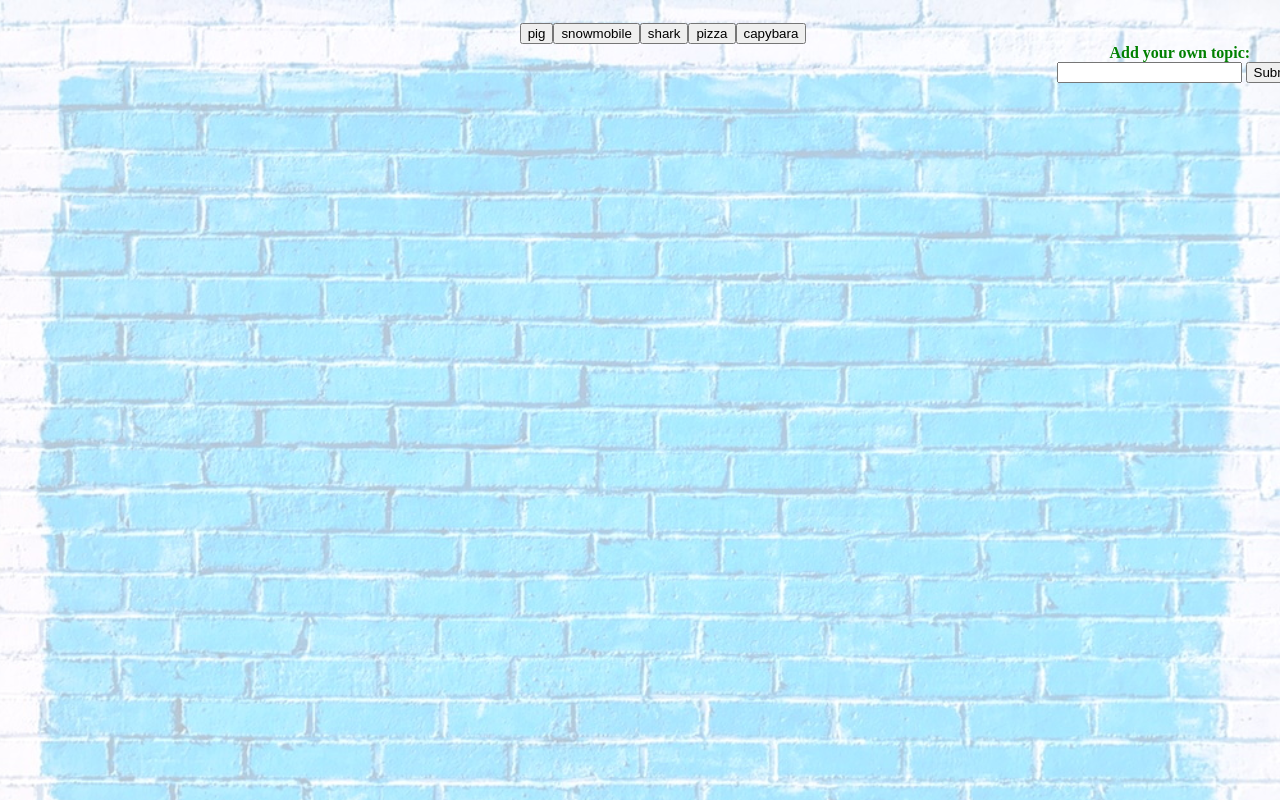
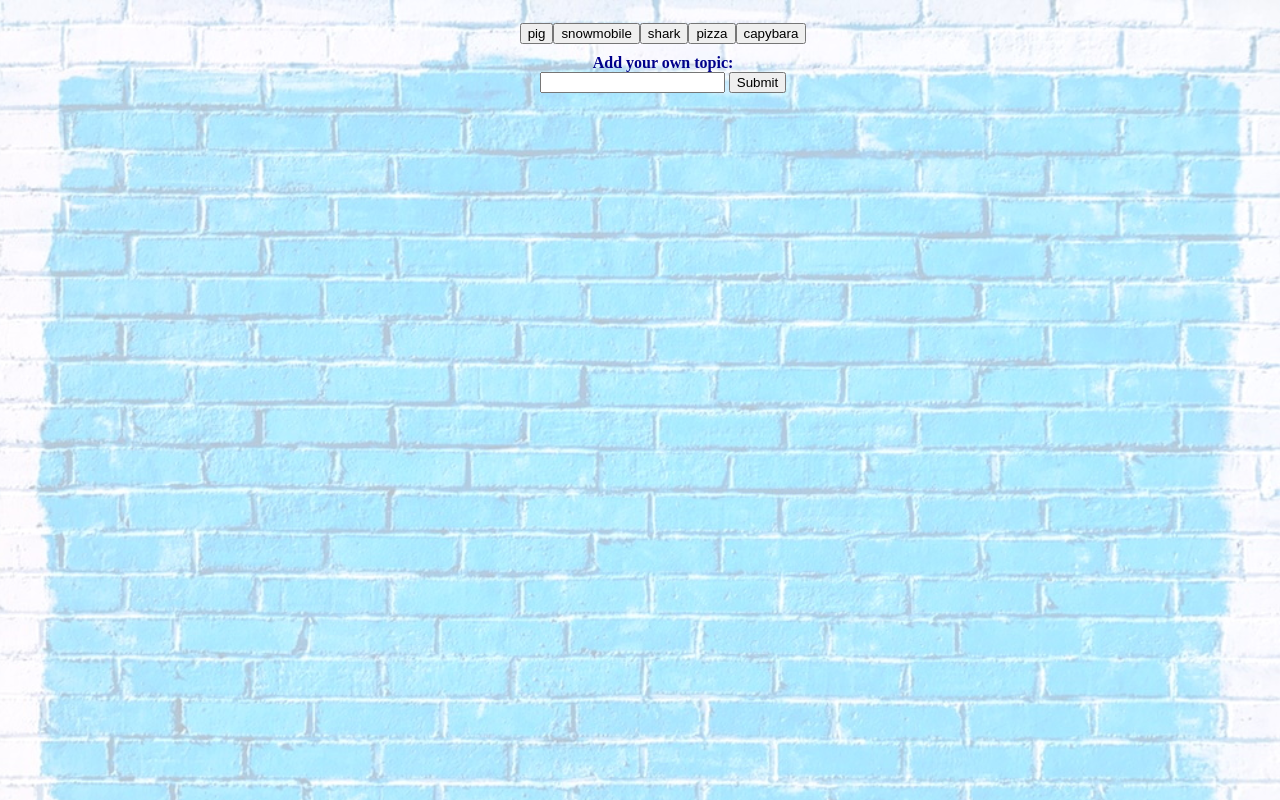
Before and after one commit to looksue/giftastic, a plain HTML site: page index.html in a window 1280 px wide. Shown: the top 800 px of the page. Drawn offline with nearby package versions, Linux system fonts and the light colour scheme.

Commit message:
style inner html

```diff
--- a/assets/css/style.css
+++ b/assets/css/style.css
@@ -5,10 +5,9 @@ body {
     height: 100%;
     background-size: cover;
     text-align: center;
-    color: green;
+    color: darkblue;
     font-weight: bold;
 }
-
 
 @media screen and (max-width: 980px) {
     body, header, footer {
--- a/assets/javascript/app.js
+++ b/assets/javascript/app.js
@@ -38,10 +38,10 @@ $("#divButtons").on("click", "button", function () {
                 var animalDiv = $("<div>");
                 animalDiv.css("display", "inline-block");
                 //create a p tag with items rating
-                p = $("<p>").text("Rating: " + results[i].rating);
+                p = $("<p style='margin-top: 0px'>").text("Rating: " + results[i].rating.toUpperCase());
 
                 //create and store image tag
-                var animalImage = $("<img>");
+                var animalImage = $("<img style='border-style:solid; border-width: 1px; margin-bottom: 0px'>");
 
                 //set src attr of image to a property pulled off result item, is fixed height the attr?
                 animalImage.attr("src", results[i].images.fixed_height_still.url);
--- a/index.html
+++ b/index.html
@@ -12,8 +12,8 @@
 </head>
 
 <body>
-    <div id="divButtons"></div>
-    <div id="divForm" style="float:right">
+        <div id="divButtons" style="padding-bottom:10px"></div>
+        <div id="divForm">
             <form name="myForm">
                 Add your own topic:<br>
                 <input type="text" id="newAnimal">
```
Lines whose indentation alone changed are shown as unchanged.
